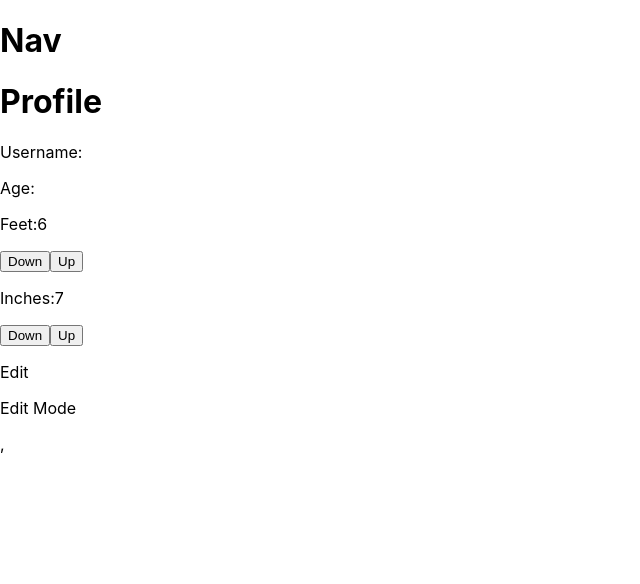
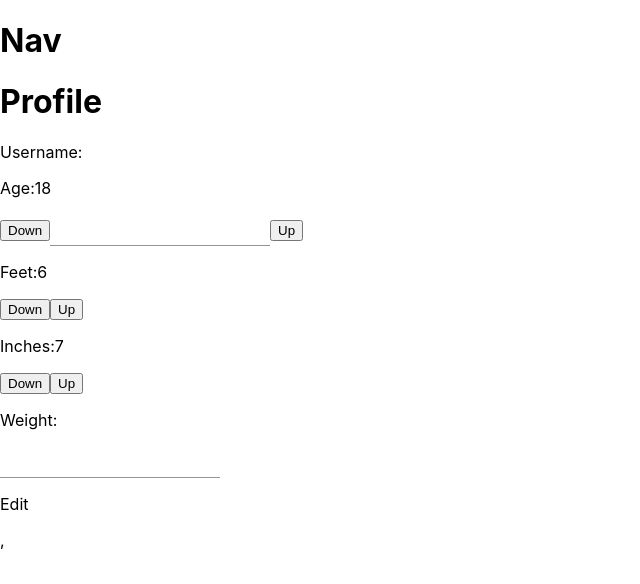
Before and after one commit to noahvanbeezie/Workout-Tracker, a React (Create React App) app: page /#/profile in a window 1280 px wide. Both pictures are taken after a click on the element "Edit". Shown: the top 584 px of the page, without its empty margins (0-640 px from the left). Built offline with nearby package versions, Linux system fonts and the light colour scheme.

Commit message:
more work on profile page

```diff
--- a/src/Components/Profile/Profile.js
+++ b/src/Components/Profile/Profile.js
@@ -1,5 +1,6 @@
 import React, {useState} from 'react'
 import Button from '@material-ui/core/Button'
+import Input from '@material-ui/core/Input'
 import {connect} from 'react-redux'
 
 function Profile(props){
@@ -7,23 +8,52 @@ function Profile(props){
     const [age,setAge] = useState(null)
     const [feet,setFeet] = useState(null)
     const [inches,setInches] = useState(null)
+    const [weight,setWeight] = useState(null)
 
     function editView(){
         setEdit(!edit)
-        setAge(props.reduxState.age)
-        if(props.reduxState.feet === null){
+        if(props.reduxState.age){
+            setAge(props.reduxState.age)
+        }else{
+            setAge(18)
+        }
+        if(props.reduxState.feet){
+            setFeet(props.reduxState.feet)
+        }else{
             setFeet(5)
-
+        }
+        if(props.reduxState.inches){
+            setInches(props.reduxState.inches)
         }else{
-            setFeet(props.reduxState.feet)
+            setInches(0)
         }
-        if(props.reduxState.inches === null){
-            setInches(0)
+        if(props.reduxState.weight){
+            setWeight(props.reduxState.weight)
         }else{
-            setInches(props.reduxState.inches)
+            setWeight(150)
         }
     }
-
+    function adjustAgeUp(){
+        if(age != 100){
+            setAge(age + 1)
+        }
+    }
+    function adjustAgeDown(){
+        if(age != 18){
+            setAge(age - 1)
+        }
+    }
+    let ageInputField = e => {
+        if(e.target.value <= 100){
+            if(e.target.value >= 18){
+                setAge(e.target.value)
+            }else{
+                setAge(18)
+            }
+        }else{
+            setAge(100)
+        }
+    }
     function adjustFeetUp(){
         if(feet != 9){
             setFeet(feet + 1 )
@@ -65,14 +95,23 @@ function Profile(props){
                 <p>Username:{props.reduxState.username}</p>
                 <p>Age:{props.reduxState.age}</p>
                 <p>Height:{props.reduxState.feet}{props.reduxState.inches}</p>
+                {props.reduxState.weight ? (
+                    <p>Weight:{props.reduxState.weight}</p>
+                ):(
+                    <p>No weight associated</p>
+                )}
                 <p onClick={() => editView()}>Edit</p>
-                <p>Normal View</p>
             </div>
             ):(
             <div>
                 <p>Username:{props.reduxState.username}</p>
                 <div>
-                    <p>Age:{props.reduxState.age}</p>
+                    <p>Age:{age}</p>
+                    <div>
+                        <button onClick={() => adjustAgeDown()}>Down</button>
+                        <Input onChange={ageInputField}/>
+                        <button onClick={() => adjustAgeUp()}>Up</button>
+                    </div>
                 </div>
                 <div>
                     <p>Feet:{feet}</p>
@@ -84,8 +123,11 @@ function Profile(props){
                     <button onClick={() => adjustInchesDown()}>Down</button>
                     <button onClick={() => adjustInchesUp()}>Up</button>
                 </div>
+                <div>
+                    <p>Weight:</p>
+                    <Input/>
+                </div>
                 <p onClick={() => editView()}>Edit</p>
-                <p>Edit Mode</p>
             </div>
             )}
         </div>
```
